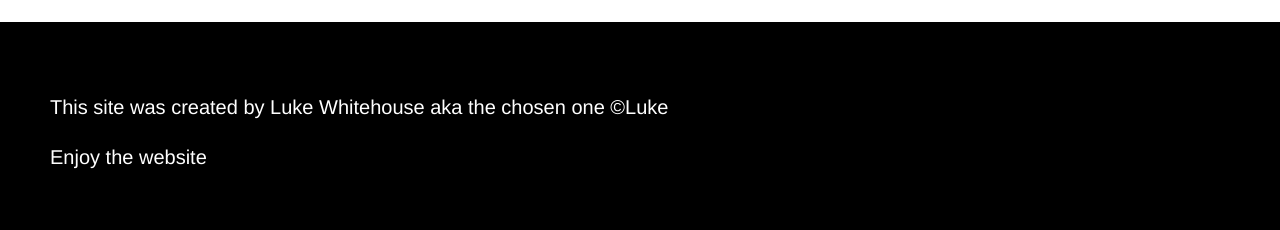
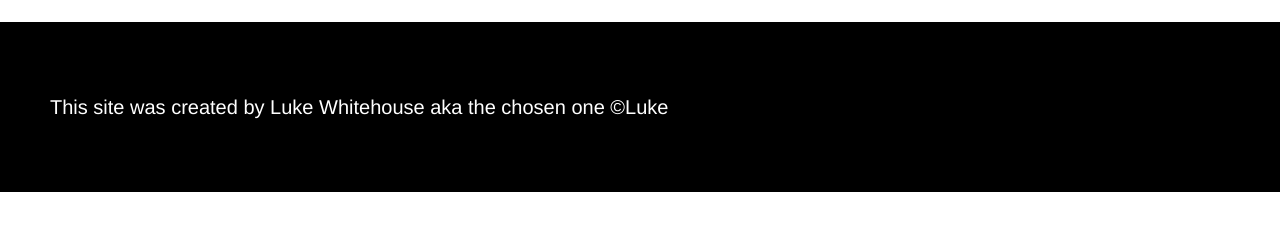
Before and after one commit to ootlet/cartoon-hero, a plain HTML site: page index.html in a window 1280 px wide. Shown: the part 1571-1801 px from the top of the page. After the commit the page ends 1763 px from the top, so only its background shows below. Drawn offline with Linux system fonts and the light colour scheme.

Commit message:
took the entence out of the footer

```diff
--- a/index.html
+++ b/index.html
@@ -39,7 +39,7 @@
 <footer>
 	<p>This site was created by Luke Whitehouse aka the chosen one &copy;Luke
 	</p>
-	<p>Enjoy the website</p>
+
 </footer>
 
 </body>
```
